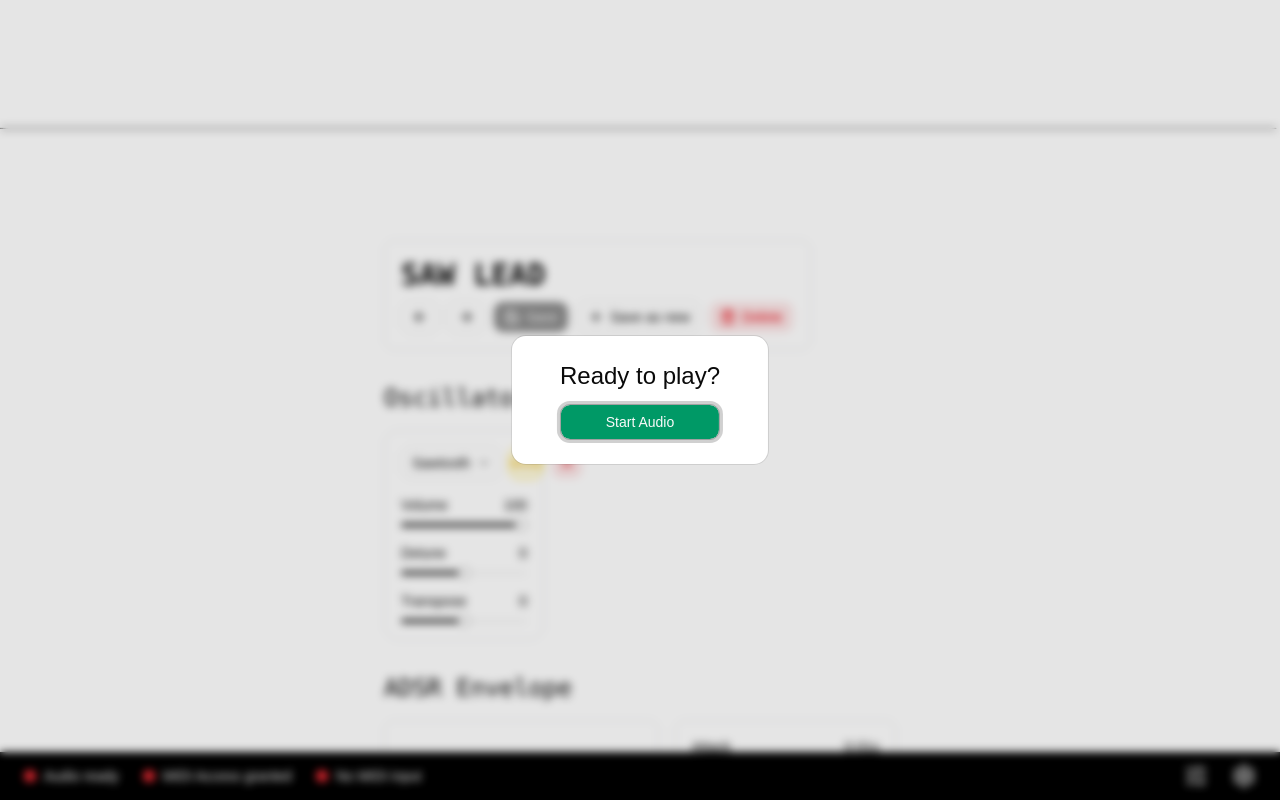
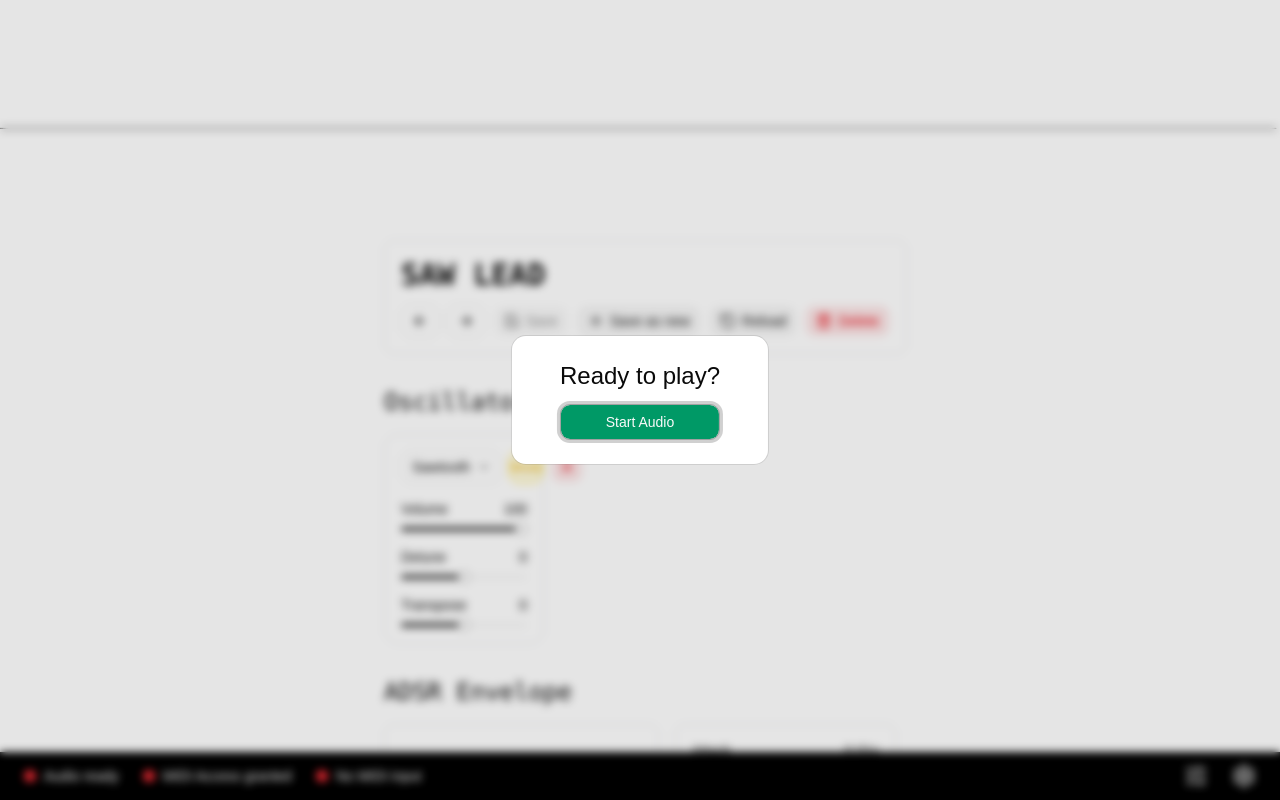
Before and after one commit to oyrad/synth, a React (Vite) app: page / in a window 1280 px wide. Shown: the top 800 px of the page. Built offline with nearby package versions, Linux system fonts and the light colour scheme.

Commit message:
feat: reload preset

```diff
--- a/src/components/preset-control.tsx
+++ b/src/components/preset-control.tsx
@@ -1,5 +1,5 @@
 import { Button } from './ui/button.tsx';
-import { ArrowLeft, ArrowRight, Plus, Save, Trash2 } from 'lucide-react';
+import { ArrowLeft, ArrowRight, Plus, RotateCcw, Save, Trash2 } from 'lucide-react';
 import { usePresetStore } from '../hooks/use-preset-store.ts';
 import { useSynthStore } from '../hooks/use-synth-store.ts';
 import { SavePresetDialog } from './save-preset-dialog.tsx';
@@ -32,7 +32,7 @@ export function PresetControl() {
   };
 
   return (
-    <div className="border border-gray-200 rounded-lg p-4 flex flex-col gap-2 w-fit">
+    <div className="border border-gray-200 rounded-lg p-4 flex flex-col gap-3 w-fit">
       <p className="font-mono text-3xl font-semibold uppercase">{activePreset.name}</p>
 
       <div className="flex gap-2">
@@ -55,6 +55,7 @@ export function PresetControl() {
         </Button>
 
         <Button
+          variant="secondary"
           disabled={!isDirty}
           onClick={() => {
             savePreset({
@@ -73,7 +74,7 @@ export function PresetControl() {
 
         <SavePresetDialog
           trigger={
-            <Button variant="outline">
+            <Button variant="secondary">
               <Plus />
               Save as new
             </Button>
@@ -91,6 +92,17 @@ export function PresetControl() {
         />
 
         <Button
+          variant="secondary"
+          onClick={() => {
+            loadPreset(activePreset);
+            toast('Preset reloaded.');
+          }}
+        >
+          <RotateCcw />
+          Reload
+        </Button>
+
+        <Button
           variant="destructive"
           onClick={() => {
             deletePreset(activePreset.id);
```
